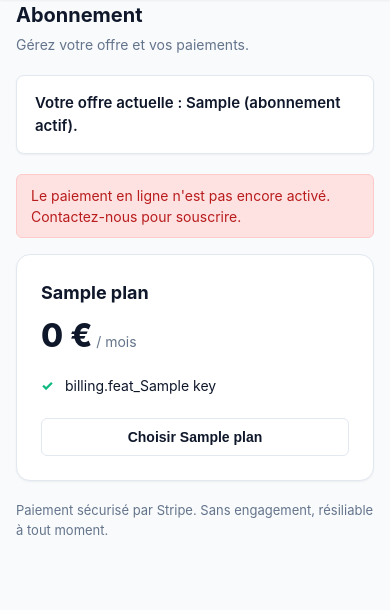
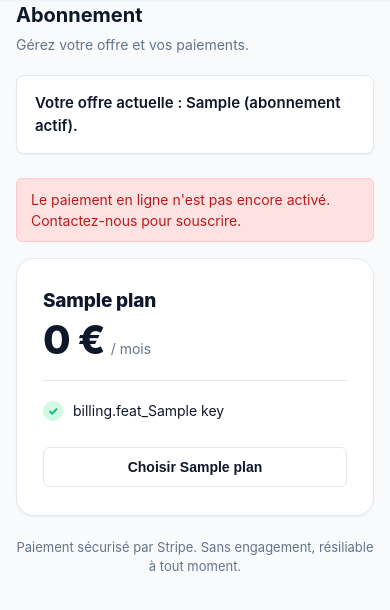
Before and after one commit to Colin-tech-VS/LeadPilot-Ai, a Flask app: template templates/billing.html in a window 390 px wide. Shown: the part 61-671 px from the top of the page. Run offline with Flask 3, Linux system fonts and the light colour scheme; tables that the repository leaves empty hold one stand-in row (values such as "Sample post"); the template is opened without the code that fills it: values that come from a table or form of the project are taken from there, most other values are stand-ins (such as "Sample title", 1, 10 or a date in 2020).

Commit message:
Fix French voice recognition + redesign plans and trial banner
Voice AI (natural understanding):
- Switch Twilio speech recognition from the English-only "phone_call"
  enhanced model to the multilingual "googlev2" model so French callers
  are actually understood. "enhanced" is now only sent for the
  English-only models where it is valid.
- Add actionOnEmptyResult so a silent/unrecognized turn still posts to
  /process (re-prompt, then failsafe lead) instead of hanging up with
  nothing recorded.
- More forgiving listening window and warmer, natural re-prompts inviting
  the caller to describe the problem in their own words.
- Make the speech model configurable via TWILIO_SPEECH_MODEL.

Design (offers + free trial):
- Redesign the trial banner (gradient, icon, expired variant) and the
  billing plan cards (accent bar, "most popular" badge, circular check
  bullets, hover lift, larger price).
- Add billing.popular i18n string (FR/EN).

Co-Authored-By: Claude Opus 4.8 <noreply@anthropic.com>
Claude-Session: https://claude.ai/code/session_01NXZbytKtefYy4Q9orYBey7

```diff
--- a/app/utils/i18n.py
+++ b/app/utils/i18n.py
@@ -335,6 +335,7 @@ TRANSLATIONS = {
         "billing.per_month": "/ mois",
         "billing.choose": "Choisir {plan}",
         "billing.current_badge": "Offre actuelle",
+        "billing.popular": "Le plus choisi",
         "billing.note": "Paiement sécurisé par Stripe. Sans engagement, résiliable à tout moment.",
         "billing.not_configured": "Le paiement en ligne n'est pas encore activé. Contactez-nous pour souscrire.",
         "billing.status_success": "Merci ! Votre abonnement est actif.",
@@ -696,6 +697,7 @@ TRANSLATIONS = {
         "billing.per_month": "/ month",
         "billing.choose": "Choose {plan}",
         "billing.current_badge": "Current plan",
+        "billing.popular": "Most popular",
         "billing.note": "Secure payment by Stripe. No commitment, cancel anytime.",
         "billing.not_configured": "Online payment is not enabled yet. Contact us to subscribe.",
         "billing.status_success": "Thank you! Your subscription is active.",
--- a/config.py
+++ b/config.py
@@ -45,6 +45,11 @@ class Config:
     TTS_VOICE = os.environ.get("TTS_VOICE", "nova")
     # Twilio <Say> voice — Amazon Polly neural for a natural, human tone.
     TWILIO_VOICE = os.environ.get("TWILIO_VOICE", "Polly.Lea-Neural")
+    # Twilio speech-recognition model. IMPORTANT: the legacy "phone_call" enhanced
+    # model only supports English (en-US) — pairing it with French silently
+    # cripples recognition ("l'IA n'a pas compris"). "googlev2" is multilingual
+    # and transcribes natural French speech on phone audio, so it is the default.
+    TWILIO_SPEECH_MODEL = os.environ.get("TWILIO_SPEECH_MODEL", "googlev2")
     TWILIO_ACCOUNT_SID = os.environ.get("TWILIO_ACCOUNT_SID", "")
     TWILIO_AUTH_TOKEN = os.environ.get("TWILIO_AUTH_TOKEN", "")
     TWILIO_DEFAULT_TENANT_ID = os.environ.get("TWILIO_DEFAULT_TENANT_ID", "")
--- a/static/css/main.css
+++ b/static/css/main.css
@@ -836,56 +861,97 @@ a:hover {
 .plan-grid {
   display: grid;
   grid-template-columns: repeat(2, 1fr);
-  gap: 20px;
+  gap: 24px;
   align-items: stretch;
+  margin-top: 8px;
 }
 
 .plan-card {
+  position: relative;
   display: flex;
   flex-direction: column;
   background: var(--card);
   border: 1px solid var(--border);
-  border-radius: 14px;
-  padding: 24px;
+  border-radius: 18px;
+  padding: 28px 26px;
   box-shadow: var(--shadow-sm);
+  transition: transform 0.18s ease, box-shadow 0.18s ease, border-color 0.18s ease;
+}
+
+.plan-card:hover {
+  transform: translateY(-4px);
+  box-shadow: 0 16px 32px rgba(15, 23, 42, 0.1);
 }
 
 .plan-card-featured {
   border-color: var(--blue-primary);
-  box-shadow: var(--shadow-md);
+  box-shadow: 0 12px 28px rgba(37, 99, 235, 0.16);
+}
+
+/* Accent bar across the top of the featured plan. */
+.plan-card-featured::before {
+  content: "";
+  position: absolute;
+  inset: 0 0 auto 0;
+  height: 5px;
+  border-radius: 18px 18px 0 0;
+  background: linear-gradient(90deg, var(--blue-primary), #60A5FA);
+}
+
+.plan-badge {
+  position: absolute;
+  top: -12px;
+  right: 22px;
+  padding: 5px 14px;
+  font-size: 11.5px;
+  font-weight: 800;
+  letter-spacing: 0.04em;
+  text-transform: uppercase;
+  color: #fff;
+  background: linear-gradient(90deg, var(--blue-primary), #4F46E5);
+  border-radius: 999px;
+  box-shadow: 0 6px 14px rgba(37, 99, 235, 0.35);
 }
 
 .plan-name {
-  margin: 0 0 6px;
-  font-size: 18px;
-  font-weight: 700;
+  margin: 0 0 4px;
+  font-size: 19px;
+  font-weight: 800;
+  letter-spacing: -0.01em;
 }
 
 .plan-price {
-  margin: 0 0 16px;
+  margin: 0 0 20px;
+  display: flex;
+  align-items: baseline;
+  gap: 6px;
   color: var(--text-muted);
   font-size: 14px;
+  padding-bottom: 20px;
+  border-bottom: 1px solid var(--border);
 }
 
 .plan-price strong {
-  font-size: 32px;
+  font-size: 40px;
   font-weight: 800;
+  letter-spacing: -0.02em;
   color: var(--text);
+  line-height: 1;
 }
 
 .plan-features {
   list-style: none;
-  margin: 0 0 22px;
+  margin: 0 0 26px;
   padding: 0;
   display: flex;
   flex-direction: column;
-  gap: 10px;
+  gap: 12px;
   flex: 1;
 }
 
 .plan-features li {
   position: relative;
-  padding-left: 24px;
+  padding-left: 30px;
   font-size: 14px;
   line-height: 1.45;
   color: var(--text);
@@ -896,20 +962,31 @@ a:hover {
   position: absolute;
   left: 0;
   top: 0;
+  display: grid;
+  place-items: center;
+  width: 20px;
+  height: 20px;
+  font-size: 12px;
   font-weight: 800;
   color: var(--green);
+  background: #D1FAE5;
+  border-radius: 50%;
 }
 
 .btn-block {
   display: block;
   width: 100%;
   text-align: center;
+  padding-top: 11px;
+  padding-bottom: 11px;
+  font-weight: 700;
 }
 
 .billing-note {
-  margin: 20px 0 0;
+  margin: 22px 0 0;
   font-size: 13px;
   color: var(--text-muted);
+  text-align: center;
 }
 
 @media (max-width: 700px) {
--- a/templates/billing.html
+++ b/templates/billing.html
@@ -35,6 +35,7 @@
 <div class="plan-grid">
   {% for key, plan in plans.items() %}
   <article class="plan-card{% if key == 'pro' %} plan-card-featured{% endif %}">
+    {% if key == 'pro' %}<span class="plan-badge">{{ _('billing.popular') }}</span>{% endif %}
     <h3 class="plan-name">{{ plan.name }}</h3>
     <p class="plan-price"><strong>{{ (plan.amount / 100) | int }} €</strong> <span>{{ _('billing.per_month') }}</span></p>
     <ul class="plan-features">
```
Also changed, not shown: other parts of static/css/main.css (+39 -14 lines), app/services/voice/twilio_client.py (+27 -8 lines), app/services/voice/twilio_handler.py (+10 -6 lines), 1 other file.
